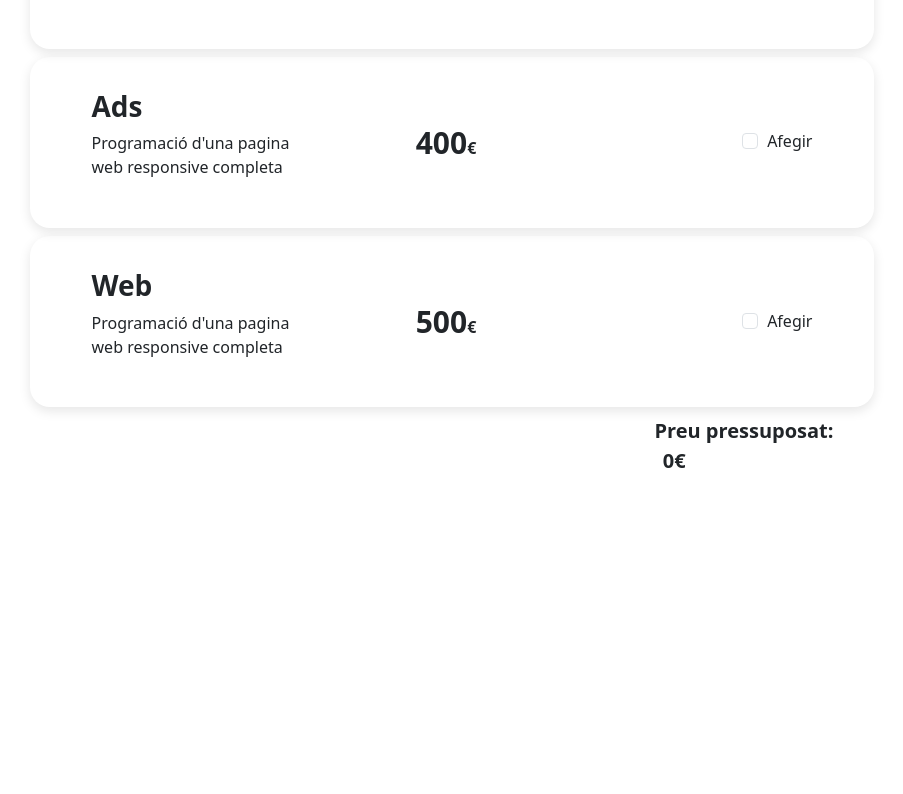
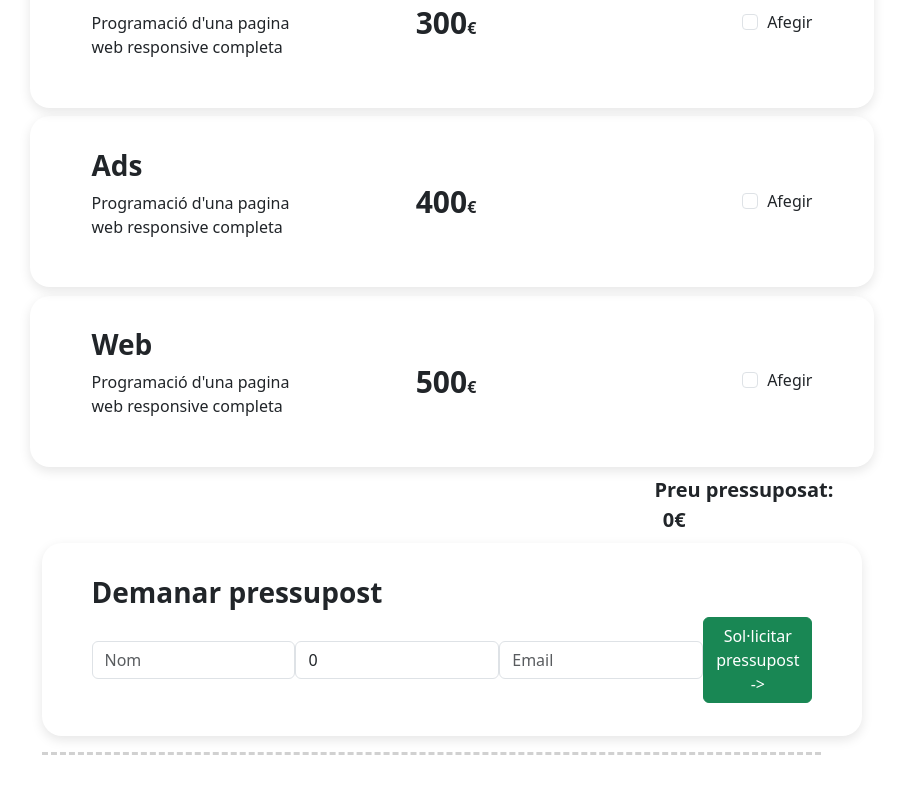
Before and after one commit to bertapasamontes/6.Pressupostos, an Angular app: page / in a window 1280 px wide. Shown: the part 484-1278 px from the top of the page, without its empty margins (188-1091 px from the left). Before the commit the page ends 1024 px from the top, so only its background shows below. Built offline with nearby package versions, Linux system fonts and the light colour scheme.

Commit message:
ex.5 beta

```diff
--- a/src/app/app.component.html
+++ b/src/app/app.component.html
@@ -1,4 +1,7 @@
-<div class="box">
+<div class="big-box">
     <h1>Aconsegueix la millor qualitat</h1>
 </div>
-<app-budgets-list></app-budgets-list>
+<div class="container">
+    <app-budgets-list></app-budgets-list>
+    <app-form-pressu></app-form-pressu>
+</div>
--- a/src/app/app.component.scss
+++ b/src/app/app.component.scss
@@ -1,7 +1,18 @@
-.box{
+.big-box{
     font-weight: 400;
     padding: 5% 25% 5% 25%;
     margin-bottom: 5%;
     background-color:aliceblue;
     border-radius: 25px;
 }
+.box{
+    padding: 4% 6%;
+    border-radius: 20px;
+    box-shadow: rgba(0, 0, 0, 0.1) 0px 4px 12px;
+    margin-top: 1%;
+    margin-bottom: 1%;
+
+}
+.container{
+    padding: 5% 10%;
+}
--- a/src/app/app.component.ts
+++ b/src/app/app.component.ts
@@ -1,10 +1,11 @@
 import { Component } from '@angular/core';
 import { RouterOutlet } from '@angular/router';
 import { BudgetsListComponent } from "./components/budgets-list/budgets-list.component";
+import { FormPressuComponent } from "./components/form-pressu/form-pressu.component";
 
 @Component({
   selector: 'app-root',
-  imports: [BudgetsListComponent],
+  imports: [BudgetsListComponent, FormPressuComponent],
   templateUrl: './app.component.html',
   styleUrl: './app.component.scss'
 })
--- a/src/app/components/budgets-list/budgets-list.component.html
+++ b/src/app/components/budgets-list/budgets-list.component.html
@@ -1,27 +1,30 @@
-<div class="container">
 <!-- SEO -->
-    <div class="row d-flex align-items-center box" >
+<div class="row d-flex align-items-center box">
     <div class="col">
         <h3>{{servicios[0].nombre}}</h3>
         <p>{{servicios[0].description}}</p>
     </div>
-        <div class="col d-flex justify-content-center"><b><span #asPrecioSeo id="precio-seo" class="precio">{{servicios[0].valor}}</span>€</b></div>
+    <div class="col d-flex justify-content-center"><b><span #asPrecioSeo id="precio-seo"
+                class="precio">{{servicios[0].valor}}</span>€</b></div>
     <div class="col form-check d-flex justify-content-end">
-            <input class="form-check-input" type="checkbox" value="300" #asCheckbox id="checkbox-seo" (change)="elegirServicio(servicios[0].valor, $event)">
+        <input class="form-check-input" type="checkbox" value="300" #asCheckbox id="checkbox-seo"
+            (change)="elegirServicio(servicios[0].valor, $event)">
         <label class="form-check-label" for="checkbox-seo">
             Afegir
         </label>
     </div>
 </div>
 <!-- ADS -->
-    <div class="row d-flex align-items-center box" >
+<div class="row d-flex align-items-center box">
     <div class="col">
         <h3>{{servicios[1].nombre}}</h3>
         <p>{{servicios[1].description}}</p>
     </div>
-        <div class="col d-flex justify-content-center"><b><span #asPrecioAds id="precio-ads" class="precio">{{servicios[1].valor}}</span>€</b></div>
+    <div class="col d-flex justify-content-center"><b><span #asPrecioAds id="precio-ads"
+                class="precio">{{servicios[1].valor}}</span>€</b></div>
     <div class="col form-check d-flex justify-content-end">
-            <input class="form-check-input" type="checkbox" value="400" #asCheckbox id="checkbox-ads" (change)="elegirServicio(servicios[1].valor, $event)">
+        <input class="form-check-input" type="checkbox" value="400" #asCheckbox id="checkbox-ads"
+            (change)="elegirServicio(servicios[1].valor, $event)">
         <label class="form-check-label" for="checkbox-ads">
             Afegir
         </label>
@@ -33,9 +36,11 @@
         <h3>{{servicios[2].nombre}}</h3>
         <p>{{servicios[2].description}}</p>
     </div>
-        <div class="col d-flex justify-content-center"><b><span #asPrecioWeb id="precio-web" class="precio">{{servicios[2].valor}}</span>€</b></div>
+    <div class="col d-flex justify-content-center"><b><span #asPrecioWeb id="precio-web"
+                class="precio">{{servicios[2].valor}}</span>€</b></div>
     <div class="col form-check d-flex justify-content-end">
-            <input class="form-check-input" type="checkbox" value="500" #asCheckbox id="checkbox-web" (change)="elegirServicio(servicios[2].valor, $event)">
+        <input class="form-check-input" type="checkbox" value="500" #asCheckbox id="checkbox-web"
+            (change)="elegirServicio(servicios[2].valor, $event)">
         <label class="form-check-label" for="checkbox-web">
             Afegir
         </label>
@@ -47,5 +52,3 @@
 <div class="d-flex justify-content-end text-presupuesto">
     <b>Preu pressuposat: <span #asTotalPresu id="total-presupuesto">{{totalPresuValor}}</span>€</b>
 </div>
-
-</div>
--- a/src/app/components/budgets-list/budgets-list.component.scss
+++ b/src/app/components/budgets-list/budgets-list.component.scss
@@ -1,6 +1,3 @@
-.container{
-    padding: 0% 10%;
-}
 .box{
     padding: 4% 6%;
     border-radius: 20px;
--- /dev/null
+++ b/src/app/components/form-pressu/form-pressu.component.html
@@ -0,0 +1,30 @@
+<div class="box">
+    <h3><b>Demanar pressupost</b></h3>
+    <form [formGroup]="formPressu" class="d-inline-flex align-items-center justify-content-end">
+        <input type="text" class="form-control" placeholder="Nom" id="username" formControlName="username">
+        <input type="number" formControlName="phoneNumber" class="form-control" placeholder="Telèfon">
+        <input type="email" formControlName="email" class="form-control" placeholder="Email">
+        <button type="button" class="btn btn-success" (click)="showPresu()">Sol·licitar pressupost -></button>
+        <!-- <div class="number-field">{{numLanguajes}}</div> -->
+    </form>
+</div>
+<hr class="linea">
+<div id="result-presu" [ngStyle]="classResultPresu" #asResultPresu>
+    <h3><b>Pressupostos en curs:</b></h3>
+    <!-- <div class="row box">
+        <div class="col">
+            <p id="usernameOutput" #asUsernameOutput><b></b></p>
+            <p id="emailOutput" #asEmailOutput><b></b></p>
+            <p id="phoneOutput" #asPhoneOutput><b></b></p>
+        </div>
+        <div class="col">
+            <p><b>Serveis contractats:</b></p>
+            <p id="serviciosOutput"></p>
+        </div>
+        <div class="col">
+            <p>Total:</p>
+            <p><b></b></p>
+        </div>
+
+    </div> -->
+</div>
--- /dev/null
+++ b/src/app/components/form-pressu/form-pressu.component.scss
@@ -0,0 +1,23 @@
+.linea{
+  width: 95%;
+  height: 0;
+  border: medium none;
+  border-top: 3px dashed #4b4b4b !important;
+}
+
+.box{
+    padding: 4% 6%;
+    border-radius: 20px;
+    box-shadow: rgba(0, 0, 0, 0.1) 0px 4px 12px;
+    margin-top: 1%;
+    margin-bottom: 1%;
+}
+
+.username-style{
+  font-weight: 700;
+  font-size: larger;
+}
+
+.title-col2{
+  font-weight: 700;
+}
--- /dev/null
+++ b/src/app/components/form-pressu/form-pressu.component.ts
@@ -0,0 +1,157 @@
+import { Component, ElementRef, Renderer2, ViewChild } from '@angular/core';
+import { ReactiveFormsModule, FormControl, FormGroup, Validators} from '@angular/forms';
+import { BudgetService } from '../../services/budget.service';
+import { NgStyle } from '@angular/common';
+
+@Component({
+  selector: 'app-form-pressu',
+  imports: [ReactiveFormsModule, NgStyle],
+  templateUrl: './form-pressu.component.html',
+  styleUrl: './form-pressu.component.scss'
+})
+export class FormPressuComponent {
+[x: string]: any;
+  constructor(
+    private totalPresu: BudgetService,
+    private renderer: Renderer2
+  ){}
+
+  //styles
+  classResultPresu = {
+    'display': 'none'
+  }
+
+  totalPresuValor:number = 0;
+
+  //varaibles del output
+  @ViewChild("asResultPresu") resultPresu!: ElementRef; // ! = confia que se usará cuando esté inicializado
+
+  @ViewChild("asUsernameOutput") usernameOutput: ElementRef | any;
+  @ViewChild("asEmailOutput") emailOutput: ElementRef | any;
+  @ViewChild("asPhoneOutput") phoneOutput: ElementRef | any;
+
+
+
+
+  // formPressu = new FormGroup({
+  //   username : new FormControl(''),
+  //   phoneNumber:new FormControl(0),
+  //   email:new FormControl('')
+  // });
+
+
+  //creamos el formPresu
+  public formPressu: FormGroup = new FormGroup({});
+
+  ngOnInit():void{
+    //suscripción al total
+    this.totalPresu.totalPresu$.subscribe(total => {
+      this.totalPresuValor = total;  // se actualiza el valor cuando cambia
+    });
+
+
+    //creamos la estructura del form y recogemos sus variables
+    this.formPressu = new FormGroup(
+      {
+      username: new FormControl('', [Validators.required]),
+      email: new FormControl('', [Validators.required]),
+      phoneNumber:new FormControl(0, [Validators.required])
+      }
+    );
+
+  };
+
+
+
+  showPresu() {
+    //suscripción al total
+    this.totalPresu.totalPresu$.subscribe(total => {
+      this.totalPresuValor = total;  // se actualiza el valor cuando cambia
+    });
+
+    //miramos si está vacío el total
+    if(this.totalPresuValor <= 0){
+      alert("Por favor, añade algun servicio");
+    } else{
+      //si el total no está vacío:
+      if (this.formPressu.valid) {
+        console.log('El formulario es válido:', this.formPressu.value); //impirme el contenido del form
+
+        //cambiamos estilos en el resultado del form para que se muestre
+        this.classResultPresu = {
+          'display': 'block'
+        }
+
+        // alert("enviado exitosamente");
+        this.getInfo();
+
+
+      } else {
+        console.log('El formulario no es válido');
+        alert("Por favor, rellena los campos");
+      }
+    }
+  }
+
+
+  getInfo(){
+    //cogemos las variables del form
+    const username = this.renderer.createElement('p');
+    username.innerText = this.formPressu.get('username')?.value;
+    this.renderer.addClass(username, 'username-style'); //style para que aparezca más grande y en bold
+
+    const email = this.renderer.createElement('p');
+    email.innerText = this.formPressu.get('email')?.value;
+
+    const phone = this.renderer.createElement('p');
+    phone.innerText = this.formPressu.get('phoneNumber')?.value;
+
+    //row
+    const row = this.renderer.createElement('div');
+    this.renderer.addClass(row, 'row');
+    this.renderer.addClass(row, 'box');
+
+    // columnas dentro del row
+    const col1 = this.renderer.createElement('div');
+    const col2 = this.renderer.createElement('div');
+    const col3 = this.renderer.createElement('div');
+
+    this.renderer.addClass(col1, 'col');
+    this.renderer.addClass(col2, 'col');
+    this.renderer.addClass(col3, 'col');
+
+
+
+    //----  contenido dentro de las columnas --------
+    //col1
+    this.renderer.appendChild(col1, username);
+    this.renderer.appendChild(col1, email);
+    this.renderer.appendChild(col1, phone);
+
+    //col2
+    const col2Text = this.renderer.createElement('p');
+    col2Text.innerText = "Serveis contractats:";
+    this.renderer.addClass(col2Text, 'title-col2');
+    this.renderer.appendChild(col2, col2Text);
+
+    //col3
+    const col3Text = this.renderer.createElement('p');
+    col3Text.innerText = "Total:";
+    this.renderer.appendChild(col3, col3Text);
+
+    const col3Total = this.renderer.createElement('p');
+    col3Total.innerText = this.totalPresuValor+'€';
+    this.renderer.appendChild(col3, col3Total);
+    //----  fin contenido dentro de las columnas -----------
+
+
+
+    //añadimos las columnas a la row
+    this.renderer.appendChild(row, col1);
+    this.renderer.appendChild(row, col2);
+    this.renderer.appendChild(row, col3);
+
+    //añadimos la row a resultPresu
+    this.renderer.appendChild(this.resultPresu.nativeElement, row);
+  }
+}
--- a/src/app/components/panel/panel.component.html
+++ b/src/app/components/panel/panel.component.html
@@ -33,7 +33,7 @@
         <p>Nombre de pàgines: </p>
         <form [formGroup]="formWeb" class="d-inline-flex align-items-center justify-content-end">
             <button type="button" class="btn" (click)="removePage()" [disabled]="isUnchanged">-</button>
-            <input type="number" formControlName="numberOfPages" [value]="numPages" class="number-field">
+            <input type="number" formControlName="numberOfPages" [value]="numPages" class="number-field" placeholder="1">
             <!-- <div class="number-field">{{numPages}}</div> -->
             <button type="button" class="btn" (click)="addPage()">+</button>
         </form>
@@ -48,7 +48,7 @@
         <p>Nombre de llenguatges: </p>
         <form [formGroup]="formWeb" class="d-inline-flex align-items-center justify-content-end">
           <button type="button" class="btn" (click)="removeLanguaje()" [disabled]="isUnchanged">-</button>
-          <input type="number" formControlName="numberOfLanguajes" [value]="numLanguajes" class="number-field">
+          <input type="number" formControlName="numberOfLanguajes" [value]="numLanguajes" class="number-field" placeholder="0">
           <!-- <div class="number-field">{{numLanguajes}}</div> -->
           <button type="button" class="btn" (click)="addLanguaje()">+</button>
         </form>
```
Also changed, not shown: src/app/components/budgets-list/budgets-list.component.ts (+17 -1 lines), 1 other file (tests, documents, lock files or other folders). Lines whose indentation alone changed are shown as unchanged.
